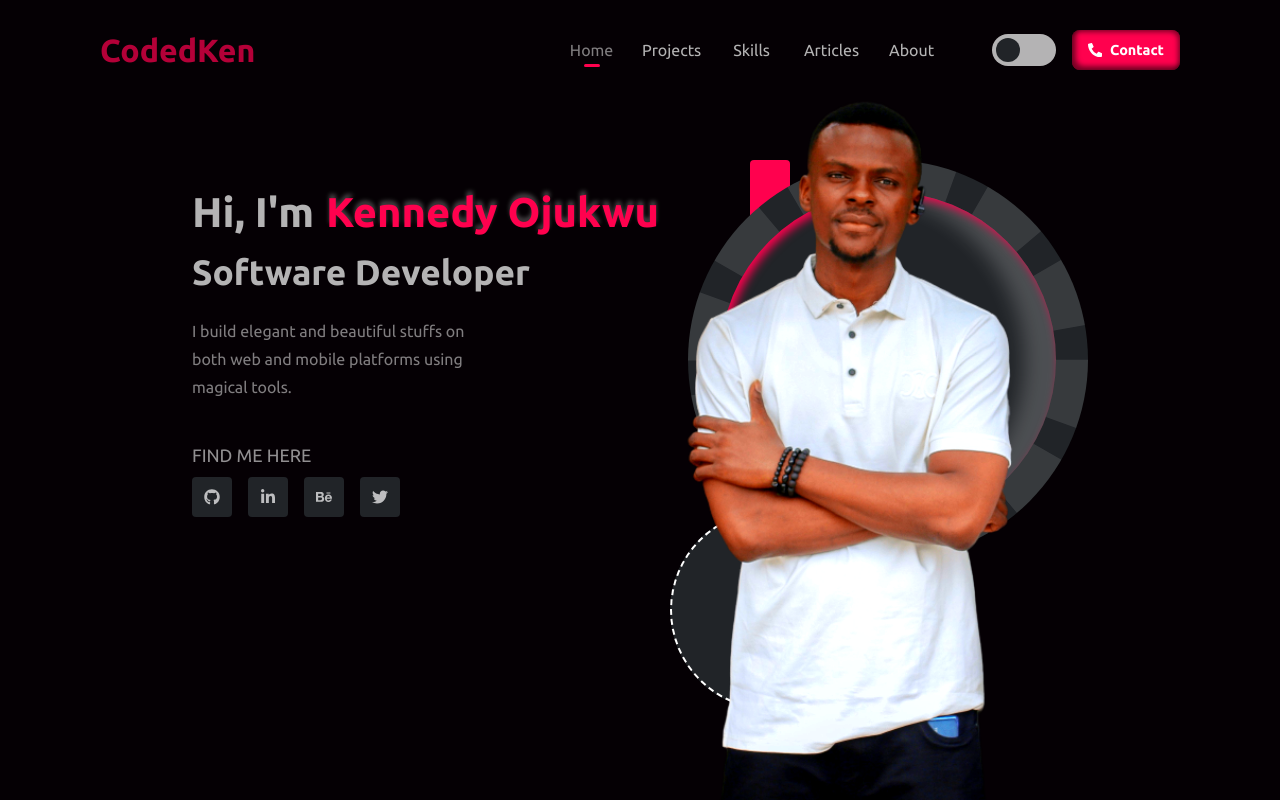
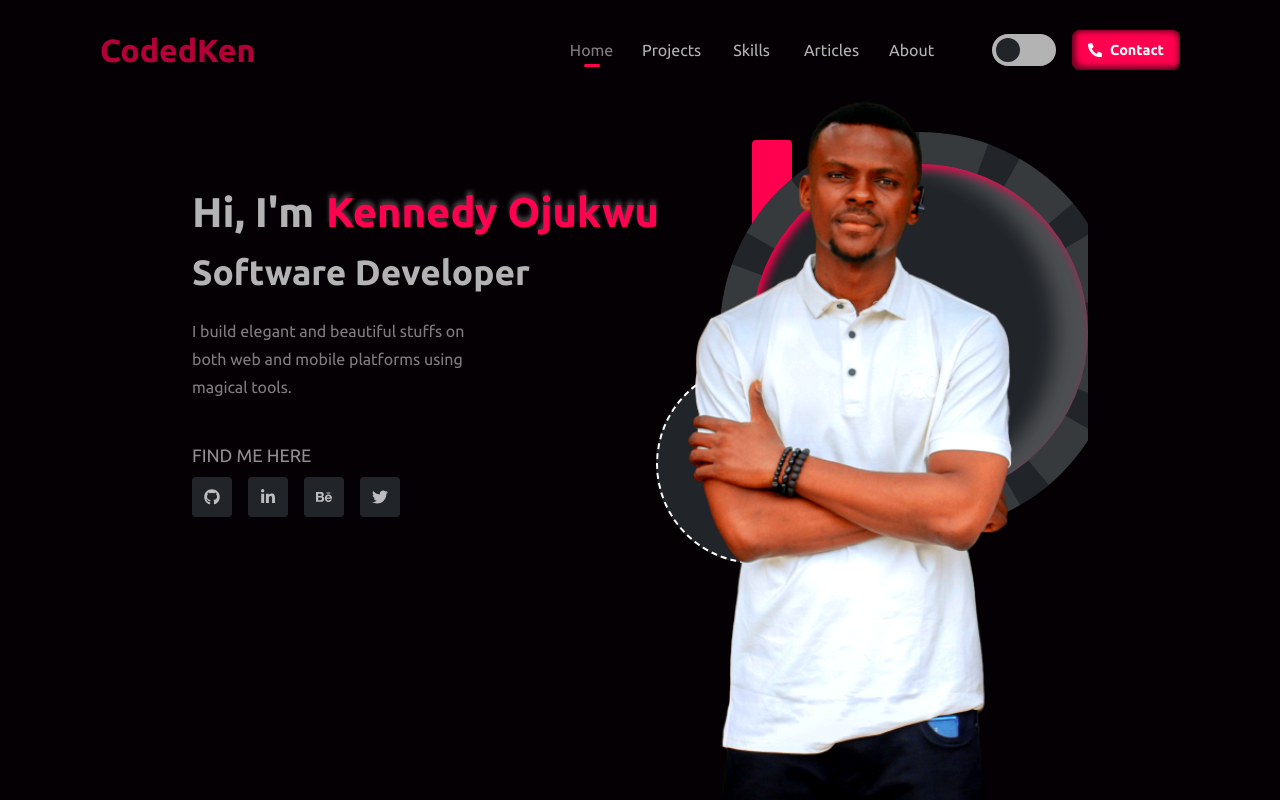
Before and after one commit to codedken/my-site, a React (Create React App) app: page / in a window 1280 px wide. Shown: the top 800 px of the page. Built offline with nearby package versions, Linux system fonts and the light colour scheme.

Commit message:
some bug fixes

```diff
--- a/src/App.css
+++ b/src/App.css
@@ -16,25 +16,25 @@
 
 .other--section{
   width: 100%;
-  padding: 4rem 8rem;
+  padding: 4rem 8rem 2rem 8rem;
 }
 
 .footer--section{
   display: flex;
   justify-content: center;
-  padding-top: 1rem;
+  padding-top: 2rem;
 
 }
 .footer--section small{
-  font-size: 1.2rem;
+  font-size: 0.9rem;
 }
 
 @media screen and (max-width: 1100px) {
   .other--section{
     padding: 1rem;
   }
-  .footer--section small{
-    font-size: 1rem;
+  .footer--section{
+    padding-top: 1rem;
   }
 }
 
@@ -42,7 +42,4 @@
   .other--section{
     padding: 1rem 0.5rem;
   }
-  .footer--section small{
-    font-size: 1rem;
-  }
 }
--- a/src/components/Footer.js
+++ b/src/components/Footer.js
@@ -4,8 +4,8 @@ function Footer({theme, isDarkMode}) {
   return (
     <div className="footer--section">
       <small style={{
-          color: isDarkMode ? theme.dark.textColor : theme.light.textLightColor,
-      }}><b>CodedKen @ {new Date().getFullYear()}</b></small>
+          color: isDarkMode ? theme.dark.textColor : "rgba(0,0,0,0.6)",
+      }}>CodedKen {`\u{00A9}`} {new Date().getFullYear()}</small>
     </div>
   );
 }
--- a/src/components/Main.js
+++ b/src/components/Main.js
@@ -79,26 +79,15 @@ function Main({ theme, isDarkMode }) {
         <SocialLinks />
       </div>
       <div className="photo--section">
-        <Shape att={{ cl: "secondary--box" }} />
+        <div className="photo-large-animated-bg">
+          <Shape att={{
+            cl: "secondary--box" }} />
+          <Shape att={{
+            cl: "rounded--bg" }} />
+          <Shape att={{
+            cl: "small-rounded-bg" }} />
+        </div>
 
-        <div
-          style={{
-            position: "absolute",
-            right: "0",
-            top: "60px",
-          }}
-        >
-          <Shape att={{ cl: "rounded--bg" }} />
-        </div>
-        <div
-          style={{
-            position: "absolute",
-            bottom: "90px",
-            left: "30px",
-          }}
-        >
-          <Shape att={{ cl: "small-rounded-bg" }} />
-        </div>
         <img className="chibuzor" src={photo} alt="chibuzor" />
       </div>
     </section>
--- a/src/styles/Contact.css
+++ b/src/styles/Contact.css
@@ -158,7 +158,7 @@
     pointer-events: none;
     font-size: 1rem;
     color: rgba(0,0,0,0.5);
-    padding: 0.5rem;
+    padding: 0.5rem 0.5rem 0 0.5rem;
     border-radius: 4px;
     transition: 0.5s;
 }
@@ -264,7 +264,11 @@
 
     .contact-email-input{
         padding: 0.8rem 0;
-        font-size: 1.5rem;
+        font-size: 1.2rem;
+    }
+    .input--box input:valid ~ span,
+    .input--box input:focus ~ span{
+        transform: translateY(-1.5rem);
     }
     .contact-message-input{
         padding: 0.8rem;
@@ -282,6 +286,10 @@
 
     .message--box span{
         top: 1rem;
+    }
+    .contact-form-btn{
+        height: 3.5rem;
+        border-radius: 0.5rem;
     }
 }
 
@@ -306,4 +314,23 @@
     .email-subject-message h3{
         font-size: 1rem;
     }
+    .contact-email-input{
+        padding: 0.8rem 0;
+        font-size: 1rem;
+    }
+
+    .input--box input:valid ~ span,
+    .input--box input:focus ~ span{
+        transform: translateY(-1.45rem);
+        font-size: 0.8rem;
+    }
+    .contact-message-input{
+        height: 6rem;
+        font-size: 1rem;
+    }
+
+    .contact-form-btn{
+        height: 3.5rem;
+        border-radius: 0.5rem;
+    }
 }
--- a/src/styles/Main.css
+++ b/src/styles/Main.css
@@ -87,6 +87,12 @@
   overflow: hidden;
 }
 
+.photo-large-animated-bg{
+  width: 400px;
+  height: 400px;
+  position: relative;
+}
+
 .chibuzor{
   width: 350px;
   height: 800px;
@@ -97,6 +103,8 @@
 }
 
 .small-rounded-bg{
+  position: absolute;
+  bottom: -4rem;
   width: 200px;
   height: 200px;
   border-radius: 50%;
@@ -111,6 +119,9 @@
 }
 
 .rounded--bg{
+  position: absolute;
+  top: 2rem;
+  right: -4rem;
   width: 400px;
   height: 400px;
   border-radius: 50%;
@@ -127,8 +138,8 @@
 }
 .secondary--box{
   position: absolute;
-  top: 60px;
-  left: 110px;
+  top: 2.5rem;
+  left: 6rem;
   width: 40px;
   height: 250px;
   border-radius: 4px;
@@ -173,11 +184,17 @@
     font-size: 1rem;
   }
 
+  .photo-large-animated-bg{
+    width: 250px;
+    height: 250px;
+    position: relative;
+  }
+
   .chibuzor{
     width: 230px;
     height: 500px;
     top: 1rem;
-    right: 2.5rem;
+    left: 2.5rem;
   }
 
   .small-rounded-bg{
@@ -205,8 +222,7 @@
     align-items: center;
     position: relative;
     height: 100vh;
-    overflow-y: scroll;
-    overflow: scroll;
+    overflow: hidden;
     padding: 0rem 6.25rem 0rem 6.25rem;
   }
   .home--main .text--section{
--- a/src/styles/NavBar.css
+++ b/src/styles/NavBar.css
@@ -83,7 +83,7 @@
     content: "";
     position: absolute;
     top: 0.25rem;
-    right: 0.25rem;
+    left: 2.2rem;
     width: 1.5rem;
     height: 1.5rem;
     border-radius: 0.75rem;
@@ -237,9 +237,9 @@
 
     .toggleBtn{
       position: relative;
-      width: 3rem;
-      height: 1.5rem;
-      border-radius: 0.75rem;
+      width: 3.2rem;
+      height: 1.6rem;
+      border-radius: 1.4rem;
       margin-right: 5rem;
       background: #fff;
       cursor: pointer;
@@ -250,17 +250,17 @@
     .toggleBtn::before{
       content: "";
       position: absolute;
-      top: 0.15rem;
-      right: 0.25rem;
-      width: 1.2rem;
-      height: 1.2rem;
+      top: 0.1rem;
+      left: 1.65rem;
+      width: 1.4rem;
+      height: 1.4rem;
       border-radius: 50%;
       background: var(--before);
       transition: 0.5s;
     }
 
     .toggleBtn.active::before{
-      left: 0.25rem;
+      left: 0.15rem;
       transition: 0.5s;
     }
 
```
